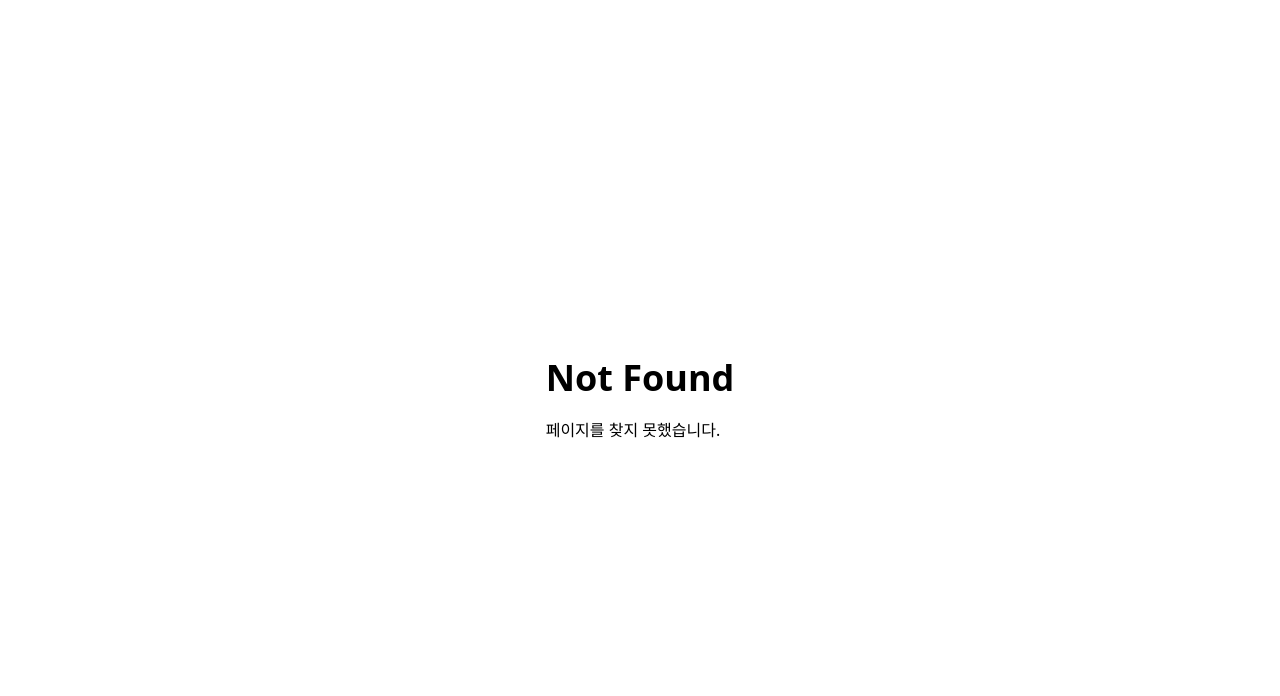
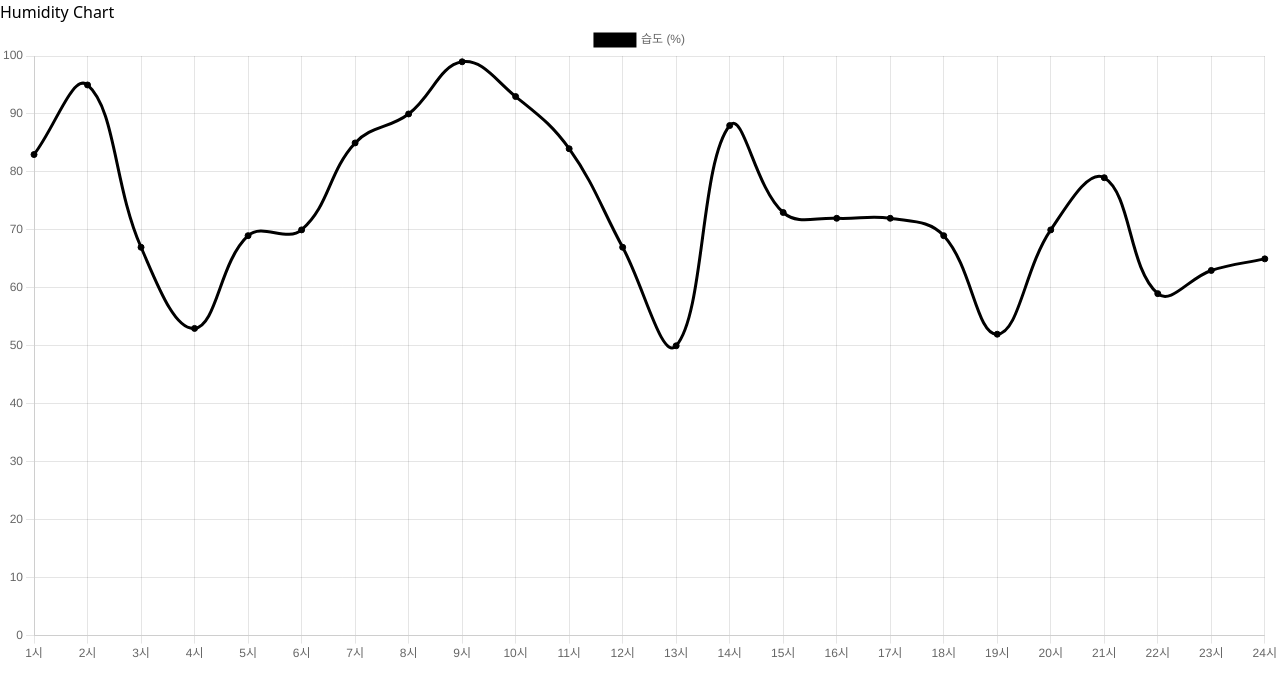
Before and after one commit to naeunminchocofarm/naeunminchocofarm_web, a React (Vite) app: page /examples/chart in a window 1280 px wide. Before the commit this address had no page. Shown: the top 696 px of the page. Built offline with nearby package versions, Linux system fonts and the light colour scheme.

Commit message:
하루습도그래프 기능구현

```diff
--- a/package.json
+++ b/package.json
@@ -12,7 +12,9 @@
   "dependencies": {
     "@tailwindcss/vite": "^4.0.15",
     "axios": "^1.8.4",
+    "chart.js": "^4.4.8",
     "react": "^19.0.0",
+    "react-chartjs-2": "^5.3.0",
     "react-dom": "^19.0.0",
     "react-router-dom": "^7.4.0",
     "tailwindcss": "^4.0.15"
--- a/src/Router.jsx
+++ b/src/Router.jsx
@@ -1,10 +1,12 @@
 import { Route, Routes } from "react-router-dom";
 import NotFound from "./pages/NotFound";
+import ExamChart from "./humidity/pages/ExamChart";
 
 export default function Router() {
   return (
     <>
       <Routes>
+        <Route path="/examples/chart" element={<ExamChart />} />
         <Route path="*" element={<NotFound />} />
       </Routes>
     </>
--- /dev/null
+++ b/src/humidity/components/Humidity.jsx
@@ -0,0 +1,53 @@
+import { Chart as ChartJs, LineElement, CategoryScale, LinearScale, PointElement } from 'chart.js';
+import { Line } from 'react-chartjs-2';
+import { Chart, registerables } from 'chart.js';
+Chart.register(...registerables);
+
+ChartJs.register(LineElement, CategoryScale, LinearScale, PointElement);
+
+const Humidity = () => {
+  //X축 시간 레이블
+  const labels = Array.from({ length: 24 }, (_, i) => `${i + 1}시`);
+  //가상 습도 데이터
+  const data = {
+    labels,
+    datasets: [
+      {
+        label: '습도 (%)',
+        data: Array.from({ length: 24 }, () => Math.floor(Math.random() * 50) + 50),
+        borderColor: 'black',
+        backgroundColor: 'black',
+        //선의 곡률
+        tension: 0.4,
+      },
+    ],
+  };
+
+  const options = {
+    //범례 표시
+    plugins: {
+      legend: {
+        display: true,
+        position: 'top',
+      },
+    },
+    //y축 설정
+    scales: {
+      y: {
+        //0부터 시작
+        beginAtZero: true,
+        //최대값
+        max: 100,
+      },
+    },
+  };
+
+  return (
+    <div>
+      <h2>Humidity Chart</h2>
+      <Line data={data} options={options} />
+    </div>
+  );
+};
+
+export default Humidity;
--- /dev/null
+++ b/src/humidity/pages/ExamChart.jsx
@@ -0,0 +1,8 @@
+import React from "react";
+import Humidity from "../components/Humidity";
+
+const ExamChart = () => {
+  return <Humidity />;
+};
+
+export default ExamChart;
```
Also changed, not shown: 1 other file (tests, documents, lock files or other folders).
